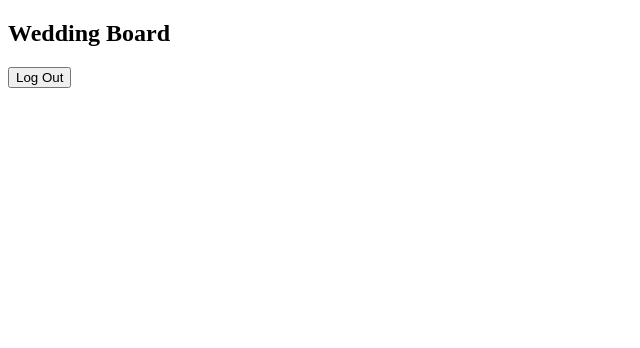
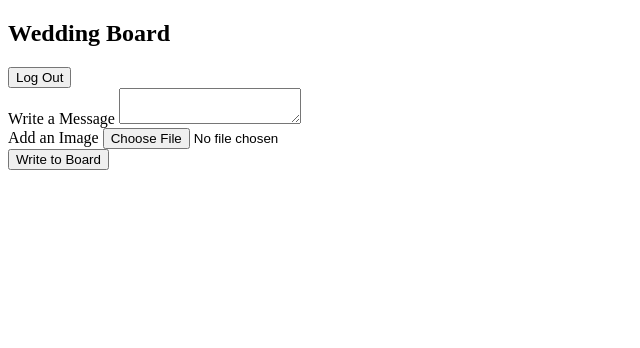
Before and after one commit to nicholemaldonado4/TheWeddingBoard, a PHP site: page /write_msg/write.php in a window 1280 px wide. Shown: the top 348 px of the page, without its empty margins (0-640 px from the left). Run offline with PHP 8.4, Linux system fonts and the light colour scheme; the visitor is signed in with stand-in values (Sample User, id 1).

Commit message:
Added sections to write and add image to board

```diff
--- a/write_msg/write.php
+++ b/write_msg/write.php
@@ -22,4 +22,17 @@
       <button type="submit">Log Out</button>
     </form>
   </nav>
+  <section>
+    <form>
+      <div>
+        <label for="board_msg">Write a Message</label>
+        <textarea name="board_msg"></textarea>
+      </div>
+      <div>
+        <label for="board_img">Add an Image</label>
+        <input type="file" accept="image/png, image/jped" name="board_img">
+      </div>
+      <input type="submit" value="Write to Board">
+    </form>
+  </section>
 </body>
```
